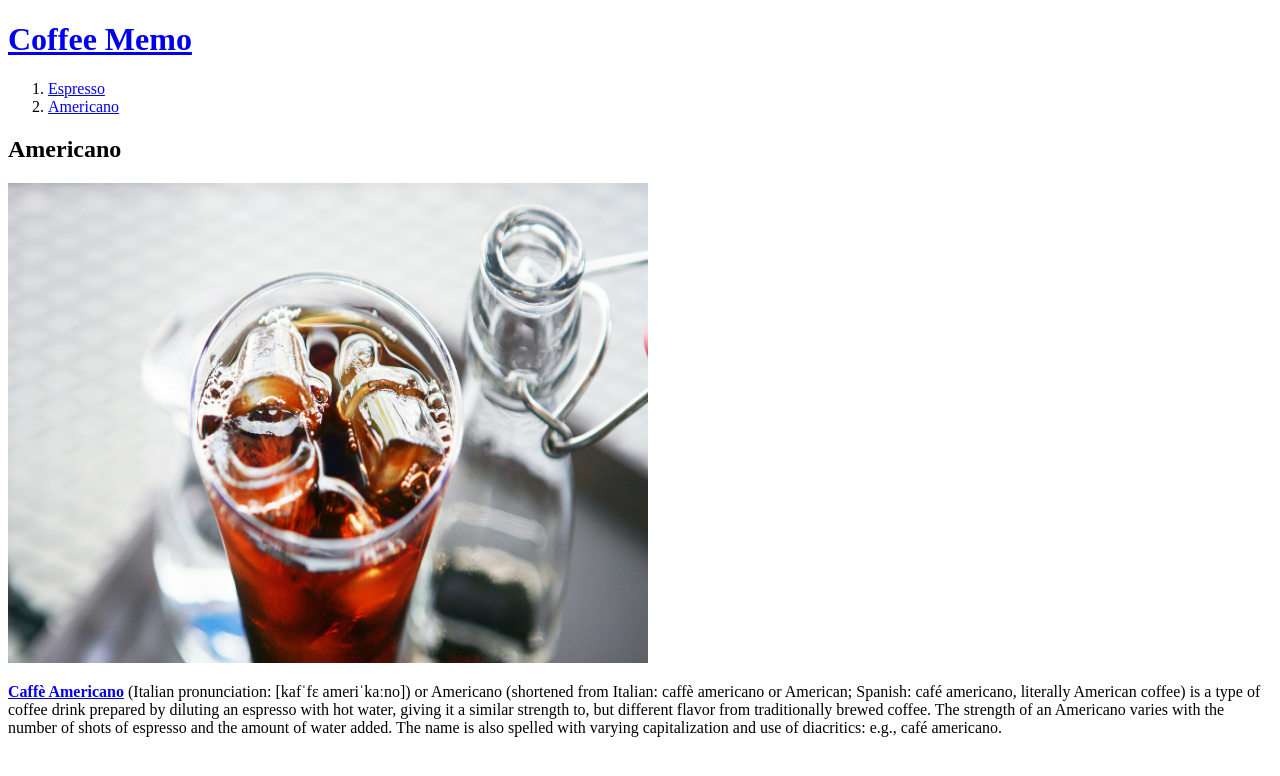
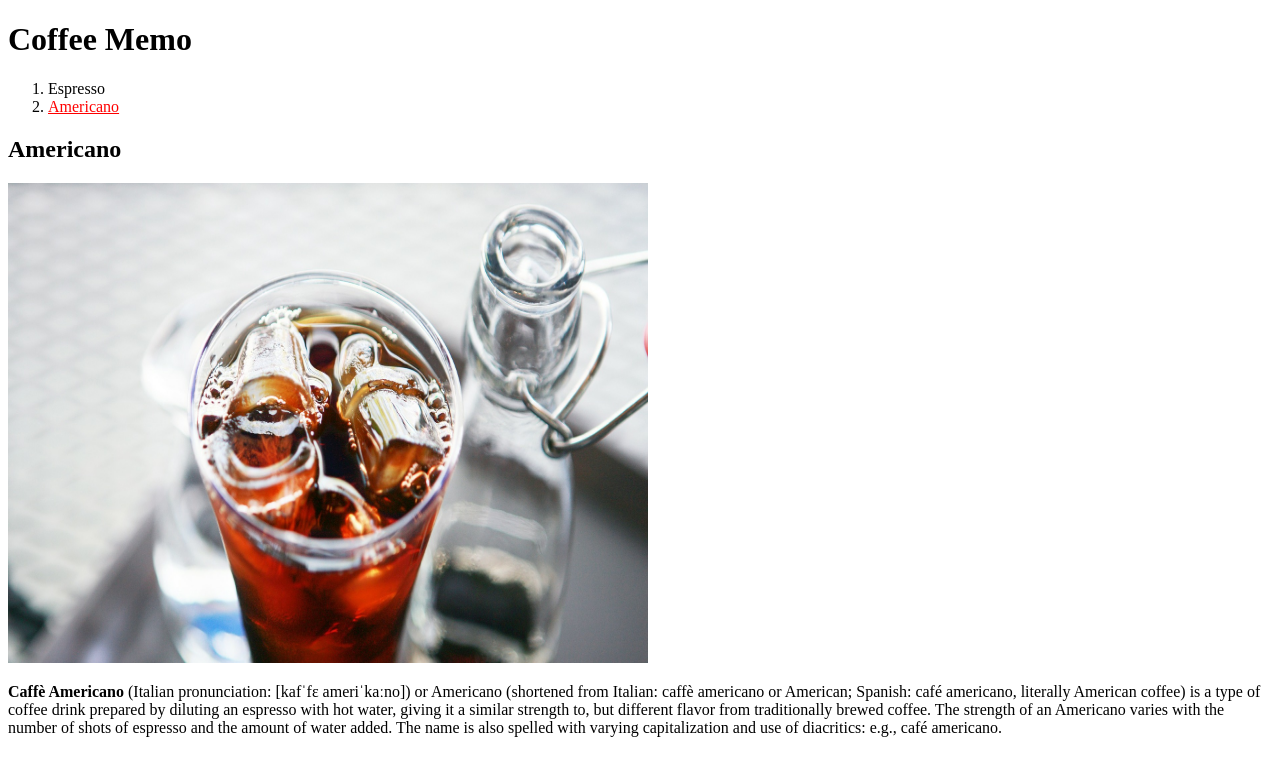
Before and after one commit to mtest519/CoffeeMemo, a plain HTML site: page americano.html in a window 1280 px wide. Drawn offline with Linux system fonts and the light colour scheme; a script that the page names is missing.

Commit message:
css color add

```diff
--- a/americano.html
+++ b/americano.html
@@ -3,6 +3,12 @@
 <head>
   <title>Americano</title>
   <meta charset="utf-8">
+  <style>
+    a {
+      color: black;
+      text-decoration: none;
+    }
+  </style>
   <!-- Global site tag (gtag.js) - Google Analytics -->
 <script async src="https://www.googletagmanager.com/gtag/js?id=UA-132339247-1"></script>
 <script>
@@ -18,7 +24,7 @@
   <h1><a href="index.html">Coffee Memo</a></h1>
   <ol>
     <li><a href="espresso.html">Espresso</a></li>
-    <li><a href="americano.html">Americano</a></li>
+    <li><a href="americano.html" style="color: red; text-decoration: underline">Americano</a></li>
   </ol>
 
   <h2>Americano</h2>
```
Also changed, not shown: espresso.html (+7 -1 lines), index.html (+7 -1 lines).
